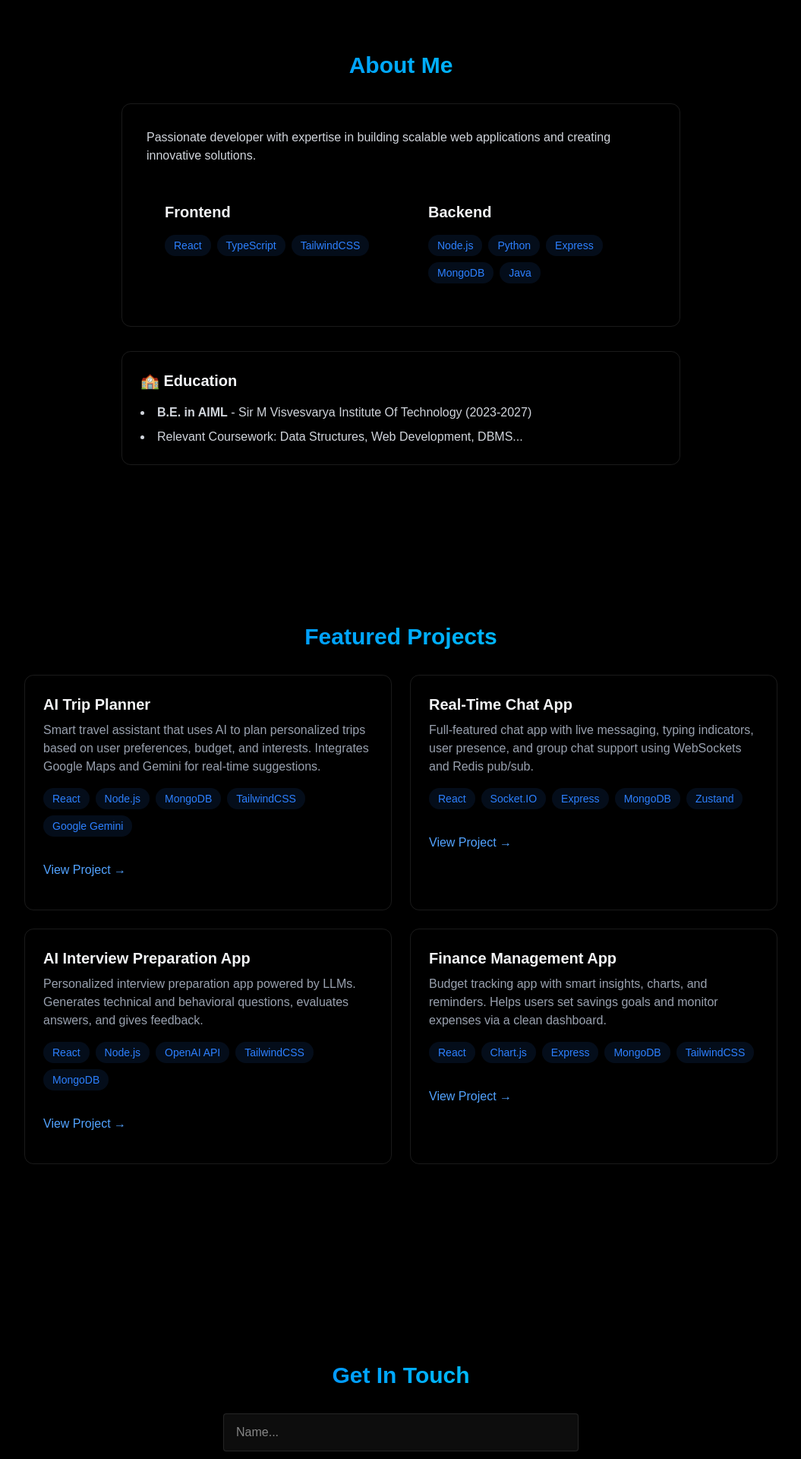
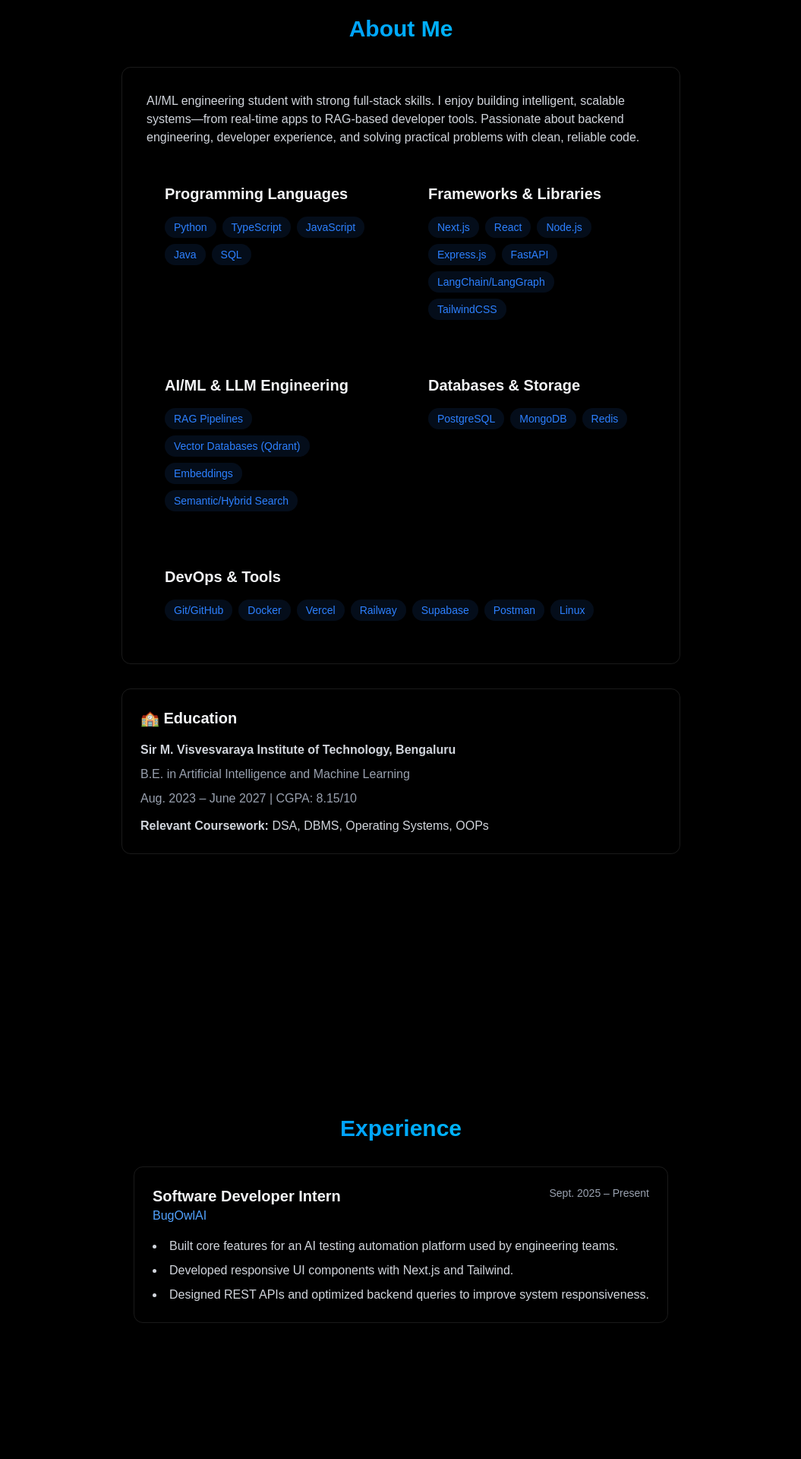
Before and after one commit to Shubham21102005/Portfolio, a React (Vite) app: page / in a window 1280 px wide. Shown: the part 860-2780 px from the top of the page at 76% size, without its empty margins (112-1167 px from the left). Built offline with nearby package versions, Linux system fonts and the light colour scheme.

Commit message:
feat: add Experience and Achievements sections with navigation links

```diff
--- a/src/App.jsx
+++ b/src/App.jsx
@@ -5,7 +5,9 @@ import { Navbar } from "./components/Navbar";
 import { MobileMenu } from "./components/MobileMenu";
 import { Home } from "./components/sections/Home";
 import { About } from "./components/sections/About";
+import { Experience } from "./components/sections/Experience";
 import { Projects } from "./components/sections/Projects";
+import { Achievements } from "./components/sections/Achievements";
 import "./index.css";
 import { Contact } from "./components/sections/Contact";
 
@@ -25,7 +27,9 @@ function App() {
         <MobileMenu menuOpen={menuOpen} setMenuOpen={setMenuOpen} />
         <Home />
         <About />
+        <Experience />
         <Projects />
+        <Achievements />
         <Contact />
       </div>
     </>
--- a/src/components/MobileMenu.jsx
+++ b/src/components/MobileMenu.jsx
@@ -46,6 +46,17 @@ export const MobileMenu = ({ menuOpen, setMenuOpen }) => {
         About
       </a>
       <a
+        href="#experience"
+        onClick={() => setMenuOpen(false)}
+        className={`text-2xl font-semibold text-white my-4 transform transition-transform duration-300
+            ${
+              menuOpen ? "opacity-100 translate-y-0" : "opacity-0 translate-y-5"
+            }
+    `}
+      >
+        Experience
+      </a>
+      <a
         href="#projects"
         onClick={() => setMenuOpen(false)}
         className={`text-2xl font-semibold text-white my-4 transform transition-transform duration-300
@@ -55,6 +66,17 @@ export const MobileMenu = ({ menuOpen, setMenuOpen }) => {
     `}
       >
         Projects
+      </a>
+      <a
+        href="#achievements"
+        onClick={() => setMenuOpen(false)}
+        className={`text-2xl font-semibold text-white my-4 transform transition-transform duration-300
+            ${
+              menuOpen ? "opacity-100 translate-y-0" : "opacity-0 translate-y-5"
+            }
+    `}
+      >
+        Achievements
       </a>
       <a
         href="#contact"
--- a/src/components/sections/About.jsx
+++ b/src/components/sections/About.jsx
@@ -1,15 +1,36 @@
 import { RevealOnScroll } from "../RevealOnScroll";
 
 export const About = () => {
-  const frontendSkills = [
+  const programmingLanguages = ["Python", "TypeScript", "JavaScript", "Java", "SQL"];
+
+  const frameworksLibraries = [
+    "Next.js",
     "React",
-
-    "TypeScript",
-    "TailwindCSS",
-
+    "Node.js",
+    "Express.js",
+    "FastAPI",
+    "LangChain/LangGraph",
+    "TailwindCSS"
   ];
 
-  const backendSkills = ["Node.js", "Python", "Express", "MongoDB", "Java"];
+  const aiMLSkills = [
+    "RAG Pipelines",
+    "Vector Databases (Qdrant)",
+    "Embeddings",
+    "Semantic/Hybrid Search"
+  ];
+
+  const databases = ["PostgreSQL", "MongoDB", "Redis"];
+
+  const devOpsTools = [
+    "Git/GitHub",
+    "Docker",
+    "Vercel",
+    "Railway",
+    "Supabase",
+    "Postman",
+    "Linux"
+  ];
 
   return (
     <section
@@ -24,15 +45,17 @@ export const About = () => {
 
           <div className="rounded-xl p-8 border-white/10 border hover:-translate-y-1 transition-all">
             <p className="text-gray-300 mb-6">
-              Passionate developer with expertise in building scalable web
-              applications and creating innovative solutions.
+              AI/ML engineering student with strong full-stack skills. I enjoy building
+              intelligent, scalable systems—from real-time apps to RAG-based developer tools.
+              Passionate about backend engineering, developer experience, and solving practical
+              problems with clean, reliable code.
             </p>
 
             <div className="grid grid-cols-1 md:grid-cols-2 gap-6">
               <div className="rounded-xl p-6 hover:-translate-y-1 transition-all">
-                <h3 className="text-xl font-bold mb-4">Frontend</h3>
+                <h3 className="text-xl font-bold mb-4">Programming Languages</h3>
                 <div className="flex flex-wrap gap-2">
-                  {frontendSkills.map((tech, key) => (
+                  {programmingLanguages.map((tech, key) => (
                     <span
                       key={key}
                       className="bg-blue-500/10 text-blue-500 py-1 px-3 rounded-full text-sm hover:bg-blue-500/20
@@ -45,9 +68,54 @@ export const About = () => {
               </div>
 
               <div className="rounded-xl p-6 hover:-translate-y-1 transition-all">
-                <h3 className="text-xl font-bold mb-4">Backend</h3>
+                <h3 className="text-xl font-bold mb-4">Frameworks & Libraries</h3>
                 <div className="flex flex-wrap gap-2">
-                  {backendSkills.map((tech, key) => (
+                  {frameworksLibraries.map((tech, key) => (
+                    <span
+                      key={key}
+                      className="bg-blue-500/10 text-blue-500 py-1 px-3 rounded-full text-sm hover:bg-blue-500/20
+                        hover:shadow-[0_2px_8px_rgba(59,130,246,0.2)] transition"
+                    >
+                      {tech}
+                    </span>
+                  ))}
+                </div>
+              </div>
+
+              <div className="rounded-xl p-6 hover:-translate-y-1 transition-all">
+                <h3 className="text-xl font-bold mb-4">AI/ML & LLM Engineering</h3>
+                <div className="flex flex-wrap gap-2">
+                  {aiMLSkills.map((tech, key) => (
+                    <span
+                      key={key}
+                      className="bg-blue-500/10 text-blue-500 py-1 px-3 rounded-full text-sm hover:bg-blue-500/20
+                        hover:shadow-[0_2px_8px_rgba(59,130,246,0.2)] transition"
+                    >
+                      {tech}
+                    </span>
+                  ))}
+                </div>
+              </div>
+
+              <div className="rounded-xl p-6 hover:-translate-y-1 transition-all">
+                <h3 className="text-xl font-bold mb-4">Databases & Storage</h3>
+                <div className="flex flex-wrap gap-2">
+                  {databases.map((tech, key) => (
+                    <span
+                      key={key}
+                      className="bg-blue-500/10 text-blue-500 py-1 px-3 rounded-full text-sm hover:bg-blue-500/20
+                        hover:shadow-[0_2px_8px_rgba(59,130,246,0.2)] transition"
+                    >
+                      {tech}
+                    </span>
+                  ))}
+                </div>
+              </div>
+
+              <div className="rounded-xl p-6 hover:-translate-y-1 transition-all md:col-span-2">
+                <h3 className="text-xl font-bold mb-4">DevOps & Tools</h3>
+                <div className="flex flex-wrap gap-2">
+                  {devOpsTools.map((tech, key) => (
                     <span
                       key={key}
                       className="bg-blue-500/10 text-blue-500 py-1 px-3 rounded-full text-sm hover:bg-blue-500/20
@@ -65,15 +133,20 @@ export const About = () => {
           <div className="mt-8">
             <div className="p-6 rounded-xl border-white/10 border hover:-translate-y-1 transition-all">
               <h3 className="text-xl font-bold mb-4">🏫 Education</h3>
-              <ul className="list-disc list-inside text-gray-300 space-y-2">
-                <li>
-                  <strong>B.E. in AIML</strong> - Sir M Visvesvarya Institute Of
-                  Technology (2023-2027)
-                </li>
-                <li>
-                  Relevant Coursework: Data Structures, Web Development, DBMS...
-                </li>
-              </ul>
+              <div className="text-gray-300 space-y-2">
+                <div>
+                  <strong>Sir M. Visvesvaraya Institute of Technology, Bengaluru</strong>
+                </div>
+                <div className="text-gray-400">
+                  B.E. in Artificial Intelligence and Machine Learning
+                </div>
+                <div className="text-gray-400">
+                  Aug. 2023 – June 2027 | CGPA: 8.15/10
+                </div>
+                <div className="mt-3">
+                  <strong>Relevant Coursework:</strong> DSA, DBMS, Operating Systems, OOPs
+                </div>
+              </div>
             </div>
           </div>
         </div>
--- /dev/null
+++ b/src/components/sections/Achievements.jsx
@@ -0,0 +1,54 @@
+import { RevealOnScroll } from "../RevealOnScroll";
+
+export const Achievements = () => {
+  const achievements = [
+    {
+      title: "7th Rank in DecodeX 2025",
+      description: "at B.M.S Institute of Technology",
+      icon: "🏆"
+    },
+    {
+      title: "Data Structures and Algorithms in Java",
+      description: "Completed on Udemy",
+      icon: "📚"
+    },
+    {
+      title: "Full Stack Generative and Agentic AI with Python",
+      description: "Completed on Udemy",
+      icon: "🤖"
+    },
+    {
+      title: "GirlScript Summer of Code 2025",
+      description: "Contributor",
+      icon: "💻"
+    }
+  ];
+
+  return (
+    <section
+      id="achievements"
+      className="min-h-screen flex items-center justify-center py-20"
+    >
+      <RevealOnScroll>
+        <div className="max-w-4xl mx-auto px-4">
+          <h2 className="text-3xl font-bold mb-8 bg-gradient-to-r from-blue-500 to-cyan-400 bg-clip-text text-transparent text-center">
+            Achievements
+          </h2>
+
+          <div className="grid grid-cols-1 md:grid-cols-2 gap-6">
+            {achievements.map((achievement, index) => (
+              <div
+                key={index}
+                className="p-6 rounded-xl border border-white/10 hover:-translate-y-1 hover:border-blue-500/30 hover:shadow-[0_2px_8px_rgba(59,130,246,0.2)] transition"
+              >
+                <div className="text-4xl mb-3">{achievement.icon}</div>
+                <h3 className="text-lg font-bold mb-2">{achievement.title}</h3>
+                <p className="text-gray-400 text-sm">{achievement.description}</p>
+              </div>
+            ))}
+          </div>
+        </div>
+      </RevealOnScroll>
+    </section>
+  );
+};
--- /dev/null
+++ b/src/components/sections/Experience.jsx
@@ -0,0 +1,42 @@
+import { RevealOnScroll } from "../RevealOnScroll";
+
+export const Experience = () => {
+  return (
+    <section
+      id="experience"
+      className="min-h-screen flex items-center justify-center py-20"
+    >
+      <RevealOnScroll>
+        <div className="max-w-4xl mx-auto px-4">
+          <h2 className="text-3xl font-bold mb-8 bg-gradient-to-r from-blue-500 to-cyan-400 bg-clip-text text-transparent text-center">
+            Experience
+          </h2>
+
+          <div className="space-y-6">
+            {/* BugOwlAI */}
+            <div className="p-6 rounded-xl border border-white/10 hover:-translate-y-1 hover:border-blue-500/30 hover:shadow-[0_2px_8px_rgba(59,130,246,0.2)] transition">
+              <div className="flex justify-between items-start mb-4">
+                <div>
+                  <h3 className="text-xl font-bold">Software Developer Intern</h3>
+                  <p className="text-blue-400">BugOwlAI</p>
+                </div>
+                <span className="text-gray-400 text-sm">Sept. 2025 – Present</span>
+              </div>
+              <ul className="list-disc list-inside text-gray-300 space-y-2">
+                <li>
+                  Built core features for an AI testing automation platform used by engineering teams.
+                </li>
+                <li>
+                  Developed responsive UI components with Next.js and Tailwind.
+                </li>
+                <li>
+                  Designed REST APIs and optimized backend queries to improve system responsiveness.
+                </li>
+              </ul>
+            </div>
+          </div>
+        </div>
+      </RevealOnScroll>
+    </section>
+  );
+};
--- a/src/components/sections/Projects.jsx
+++ b/src/components/sections/Projects.jsx
@@ -13,6 +13,78 @@ export const Projects = () => {
           </h2>
 
           <div className="grid grid-cols-1 md:grid-cols-2 gap-6">
+            {/* CodePulse */}
+            <div className="p-6 rounded-xl border border-white/10 hover:-translate-y-1 hover:border-blue-500/30 hover:shadow-[0_2px_8px_rgba(59,130,246,0.2)] transition">
+              <h3 className="text-xl font-bold mb-2">CodePulse — AI Code Intelligence Platform</h3>
+              <p className="text-gray-400 mb-4">
+                Built an AI-powered tool that lets developers explore and understand GitHub repositories using natural language. Designed a full ingestion pipeline using Tree-sitter to parse multiple languages and generate high-quality embeddings stored in Qdrant. Created a smooth, real-time search experience with a clean UI and a structured retrieval flow for accurate code comprehension.
+              </p>
+              <div className="flex flex-wrap gap-2 mb-4">
+                {["Next.js", "React", "TypeScript", "FastAPI", "Python", "PostgreSQL", "Qdrant", "TailwindCSS", "Monaco Editor"].map((tech) => (
+                  <span
+                    key={tech}
+                    className="bg-blue-500/10 text-blue-500 py-1 px-3 rounded-full text-sm hover:bg-blue-500/20 hover:shadow-[0_2px_8px_rgba(59,130,246,0.2)] transition"
+                  >
+                    {tech}
+                  </span>
+                ))}
+              </div>
+            </div>
+
+            {/* Real-Time Chat App */}
+            <div className="p-6 rounded-xl border border-white/10 hover:-translate-y-1 hover:border-blue-500/30 hover:shadow-[0_2px_8px_rgba(59,130,246,0.2)] transition">
+              <h3 className="text-xl font-bold mb-2">Real-Time Chat App</h3>
+              <p className="text-gray-400 mb-4">
+                Built a real-time messaging app with typing indicators, image sharing, and instant updates using Socket.IO. Implemented efficient session handling and smooth UI interactions for a reliable chat experience.
+              </p>
+              <div className="flex flex-wrap gap-2 mb-4">
+                {["React", "Express.js", "Socket.IO", "MongoDB", "Zustand", "DaisyUI"].map((tech) => (
+                  <span
+                    key={tech}
+                    className="bg-blue-500/10 text-blue-500 py-1 px-3 rounded-full text-sm hover:bg-blue-500/20 hover:shadow-[0_2px_8px_rgba(59,130,246,0.2)] transition"
+                  >
+                    {tech}
+                  </span>
+                ))}
+              </div>
+              <div className="flex justify-between items-center">
+                <a
+                  href="https://github.com/Shubham21102005/Chat_App"
+                  target="_blank"
+                  className="text-blue-400 hover:text-blue-300 transition-colors my-4"
+                >
+                  View Project →
+                </a>
+              </div>
+            </div>
+
+            {/* AI Mock Interview Platform */}
+            <div className="p-6 rounded-xl border border-white/10 hover:-translate-y-1 hover:border-blue-500/30 hover:shadow-[0_2px_8px_rgba(59,130,246,0.2)] transition">
+              <h3 className="text-xl font-bold mb-2">AI Mock Interview Platform</h3>
+              <p className="text-gray-400 mb-4">
+                Developed an adaptive AI interview system that asks role-specific technical questions based on resumes and job descriptions. Added JWT authentication, conversation tracking, and a feedback engine that scores technical clarity and communication. Integrated Web Speech API to enable real-time speech-to-text (STT) and text-to-speech (TTS) for a natural interview experience.
+              </p>
+              <div className="flex flex-wrap gap-2 mb-4">
+                {["Node.js", "Express.js", "MongoDB", "Next.js", "TypeScript", "Web Speech API", "TailwindCSS"].map((tech) => (
+                  <span
+                    key={tech}
+                    className="bg-blue-500/10 text-blue-500 py-1 px-3 rounded-full text-sm hover:bg-blue-500/20 hover:shadow-[0_2px_8px_rgba(59,130,246,0.2)] transition"
+                  >
+                    {tech}
+                  </span>
+                ))}
+              </div>
+              <div className="flex justify-between items-center">
+                <a
+                  href="https://ai-interview-prep-app-zgox.vercel.app/"
+                  target="_blank"
+                  className="text-blue-400 hover:text-blue-300 transition-colors my-4"
+                >
+                  View Project →
+                </a>
+              </div>
+            </div>
+
             {/* AI Trip Planner */}
             <div className="p-6 rounded-xl border border-white/10 hover:-translate-y-1 hover:border-blue-500/30 hover:shadow-[0_2px_8px_rgba(59,130,246,0.2)] transition">
               <h3 className="text-xl font-bold mb-2">AI Trip Planner</h3>
@@ -32,60 +104,6 @@ export const Projects = () => {
               <div className="flex justify-between items-center">
                 <a
                   href="https://github.com/Shubham21102005/AI_Trip_Planner"
-                  target="_blank"
-                  className="text-blue-400 hover:text-blue-300 transition-colors my-4"
-                >
-                  View Project →
-                </a>
-              </div>
-            </div>
-
-            {/* Real-Time Chat App */}
-            <div className="p-6 rounded-xl border border-white/10 hover:-translate-y-1 hover:border-blue-500/30 hover:shadow-[0_2px_8px_rgba(59,130,246,0.2)] transition">
-              <h3 className="text-xl font-bold mb-2">Real-Time Chat App</h3>
-              <p className="text-gray-400 mb-4">
-                Full-featured chat app with live messaging, typing indicators, user presence, and group chat support using WebSockets and Redis pub/sub.
-              </p>
-              <div className="flex flex-wrap gap-2 mb-4">
-                {["React", "Socket.IO", "Express", "MongoDB", "Zustand"].map((tech) => (
-                  <span
-                    key={tech}
-                    className="bg-blue-500/10 text-blue-500 py-1 px-3 rounded-full text-sm hover:bg-blue-500/20 hover:shadow-[0_2px_8px_rgba(59,130,246,0.2)] transition"
-                  >
-                    {tech}
-                  </span>
-                ))}
-              </div>
-              <div className="flex justify-between items-center">
-                <a
-                  href="https://github.com/Shubham21102005/Chat_App"
-                  target="_blank"
-                  className="text-blue-400 hover:text-blue-300 transition-colors my-4"
-                >
-                  View Project →
-                </a>
-              </div>
-            </div>
-
-            {/* AI Interview Prep App */}
-            <div className="p-6 rounded-xl border border-white/10 hover:-translate-y-1 hover:border-blue-500/30 hover:shadow-[0_2px_8px_rgba(59,130,246,0.2)] transition">
-              <h3 className="text-xl font-bold mb-2">AI Interview Preparation App</h3>
-              <p className="text-gray-400 mb-4">
-                Personalized interview preparation app powered by LLMs. Generates technical and behavioral questions, evaluates answers, and gives feedback.
-              </p>
-              <div className="flex flex-wrap gap-2 mb-4">
-                {["React", "Node.js", "OpenAI API", "TailwindCSS", "MongoDB"].map((tech) => (
-                  <span
-                    key={tech}
-                    className="bg-blue-500/10 text-blue-500 py-1 px-3 rounded-full text-sm hover:bg-blue-500/20 hover:shadow-[0_2px_8px_rgba(59,130,246,0.2)] transition"
-                  >
-                    {tech}
-                  </span>
-                ))}
-              </div>
-              <div className="flex justify-between items-center">
-                <a
-                  href="https://ai-interview-prep-app-zgox.vercel.app/"
                   target="_blank"
                   className="text-blue-400 hover:text-blue-300 transition-colors my-4"
                 >
```
Also changed, not shown: src/components/Navbar.jsx (+14 -0 lines), src/components/sections/Home.jsx (+8 -6 lines).
